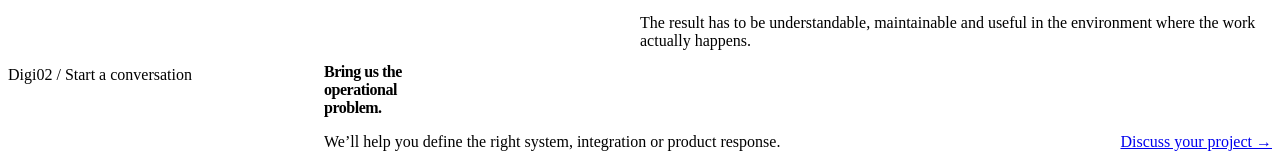
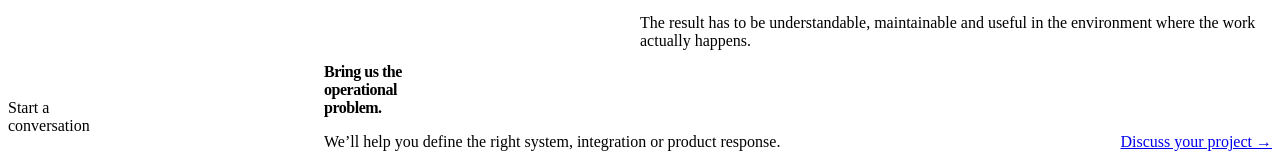
Before and after one commit to emmy16-glitch/Digi02_website, a React (Vite) app: page / in a window 1280 px wide. Shown: the part 7120-7276 px from the top of the page. Built offline with nearby package versions, Linux system fonts and the light colour scheme; no server answers; the HTML template or start-up script is replaced by a standard one.

Commit message:
Simplify final CTA metadata treatment

```diff
--- a/src/sections/home/HomeFinalCtaSection.tsx
+++ b/src/sections/home/HomeFinalCtaSection.tsx
@@ -5,12 +5,10 @@ export function HomeFinalCtaSection() {
   return (
     <section className="home-final-cta" aria-labelledby="home-final-cta-title">
       <Container className="home-final-cta__layout">
-        <p className="type-tech">Digi02 / Start a conversation</p>
+        <p className="home-final-cta__eyebrow">Start a conversation</p>
         <div>
           <h2 id="home-final-cta-title">Bring us the operational problem.</h2>
-          <p>
-            We’ll help you define the right system, integration or product response.
-          </p>
+          <p>We’ll help you define the right system, integration or product response.</p>
         </div>
         <PrimaryButton href="/contact">
           Discuss your project <span aria-hidden="true">→</span>
```
